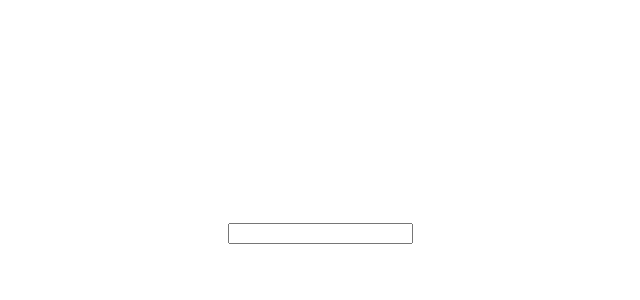
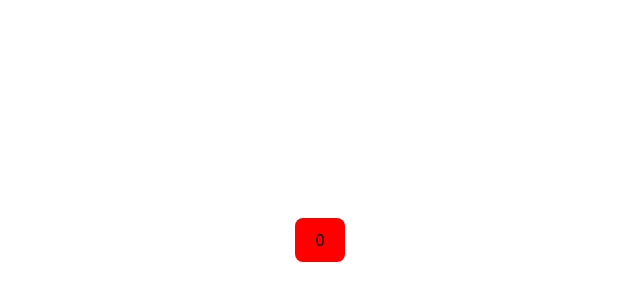
Before and after one commit to Tanmay-Soni/react_sandbox_UI, a React (Vite) app in the folder vite-project/: page / in a window 1280 px wide. Shown: the part 160-460 px from the top of the page, without its empty margins (320-960 px from the left). Built offline with nearby package versions, Linux system fonts and the light colour scheme.

Commit message:
Learned onClick/onChange event handlers, useEffect with dependency array, and how updating watched state inside useEffect causes infinite loops

```diff
--- a/vite-project/src/Textbox.jsx
+++ b/vite-project/src/Textbox.jsx
@@ -1,12 +1,23 @@
-import { useState } from "react";
+import { useState, useEffect } from "react";
+
 
 export function Textbox(){
-    const[text, setText] = useState("")
+    const[num, setNum] = useState(0)
+
+    function handleEvent(){
+        setNum(num + 1)
+        console.log("The number just got incremented by 1")
+    }
+
+    useEffect(() => {
+        console.log(num)
+    }, [num])
 
     return (
         <>
-            <input onChange={(e) => setText(e.target.value)}></input>
-            <p>{text}</p>
+            <button onClick={() => handleEvent()} style={{backgroundColor: "Red"}}>
+                {num}
+            </button>
         </>
     )
 }
```
